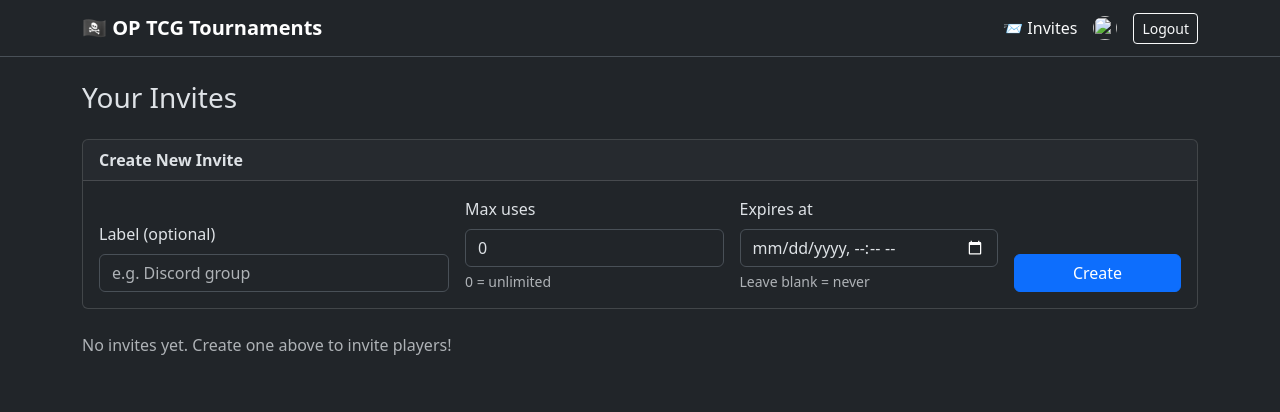
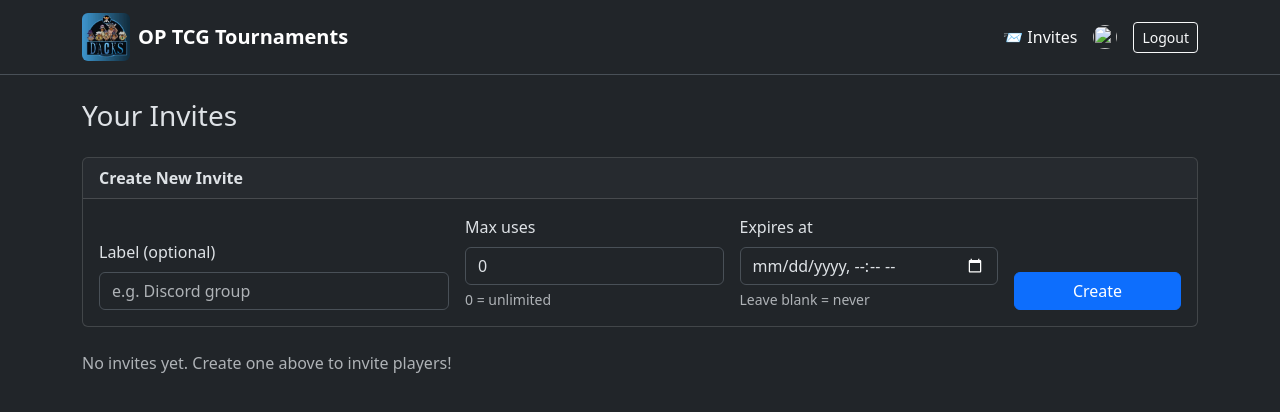
Before and after one commit to Yunaido/Tournament, a Django app: page /accounts/invites/ in a window 1280 px wide. Shown: the top 412 px of the page. Run offline with Django 5.2, Linux system fonts and the light colour scheme; the visitor is signed in with stand-in values (Sample User, id 1); some libraries are stand-ins or nearby versions.

Commit message:
feat: add favicon and apple touch icon to base template

```diff
--- a/templates/base.html
+++ b/templates/base.html
@@ -7,6 +7,9 @@
     <title>{% block title %}OP TCG Tournament{% endblock %}</title>
     <link href="https://cdn.jsdelivr.net/npm/bootstrap@5.3.3/dist/css/bootstrap.min.css" rel="stylesheet">
     {% load static %}
+    <link rel="icon" type="image/png" href="{% static 'img/favicon-32x32.png' %}" sizes="32x32">
+    <link rel="icon" type="image/x-icon" href="{% static 'img/favicon.ico' %}" sizes="16x16 32x32 48x48">
+    <link rel="apple-touch-icon" href="{% static 'img/apple-touch-icon.webp' %}">
     <link rel="stylesheet" href="{% static 'css/custom.css' %}">
     <script src="https://unpkg.com/htmx.org@2.0.4"></script>
 </head>
@@ -14,8 +17,9 @@
 <body>
     <nav class="navbar navbar-expand-lg navbar-dark bg-dark border-bottom mb-4">
         <div class="container">
-            <a class="navbar-brand fw-bold" href="{% url 'tournament_list' %}">
-                🏴‍☠️ OP TCG Tournaments
+            <a class="navbar-brand fw-bold d-flex align-items-center gap-2" href="{% url 'tournament_list' %}">
+                <img src="{% static 'img/logo.webp' %}" alt="" width="48" height="48" class="rounded" style="object-fit:cover;">
+                OP TCG Tournaments
             </a>
             <div class="d-flex align-items-center gap-3">
                 {% if user.is_authenticated %}
```
Also changed, not shown: static/img/apple-touch-icon.webp (added), static/img/favicon-32x32.png (added), static/img/favicon.ico (added), static/img/logo.webp (added).
